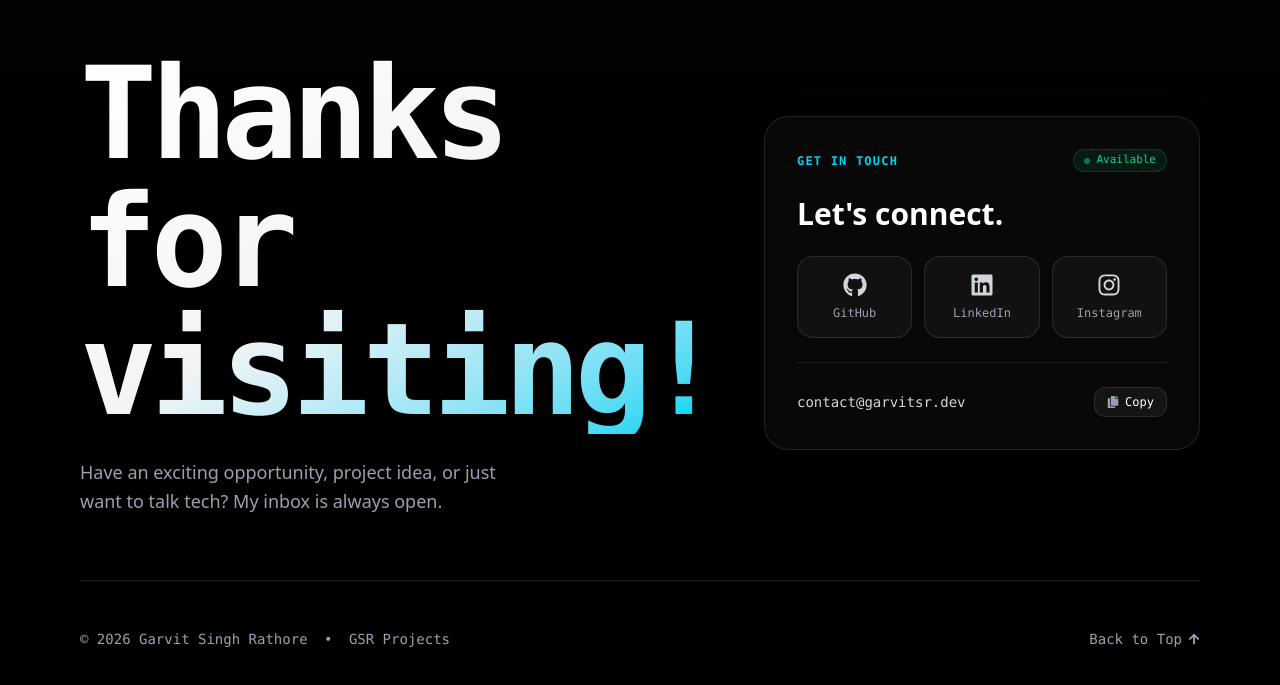
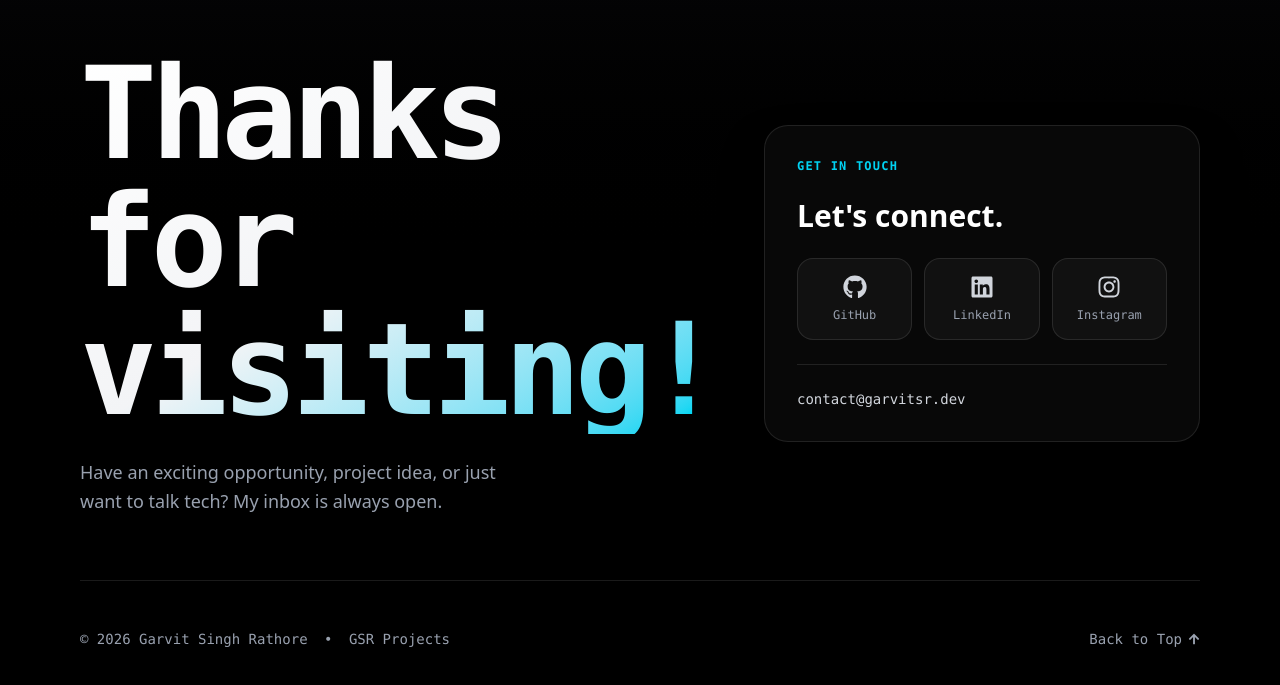
Before and after one commit to garvit000/portfolio, a React (Vite) app in the folder client/: page / in a window 1280 px wide. Shown: the part 6279-6964 px from the top of the page. Built offline with nearby package versions, Linux system fonts and the light colour scheme.

Commit message:
refactor: remove unused email copy functionality from footer component

```diff
--- a/client/src/Components/footer.tsx
+++ b/client/src/Components/footer.tsx
@@ -1,15 +1,7 @@
-import { useState } from "react";
-import { FaGithub, FaLinkedin, FaInstagram, FaCopy, FaCheck, FaArrowUp } from "react-icons/fa";
+import { FaGithub, FaLinkedin, FaInstagram, FaArrowUp } from "react-icons/fa";
 
 function Footer() {
-  const [copied, setCopied] = useState(false);
   const email = "contact@garvitsr.dev";
-
-  const handleCopy = () => {
-    navigator.clipboard.writeText(email);
-    setCopied(true);
-    setTimeout(() => setCopied(false), 2000);
-  };
 
   const scrollToTop = () => {
     window.scrollTo({ top: 0, behavior: "smooth" });
@@ -35,11 +27,7 @@ function Footer() {
               <span className="font-mono text-xs text-cyan-400 uppercase tracking-widest font-semibold">
                 Get in touch
               </span>
-              <span className="inline-flex items-center gap-1.5 text-[11px] font-mono text-emerald-400 bg-emerald-500/10 border border-emerald-500/20 px-2.5 py-0.5 rounded-full">
-                <span className="w-1.5 h-1.5 rounded-full bg-emerald-400 animate-pulse" />
-                Available
-              </span>
-            </div>
+              </div>
 
             <p className="font-bold text-2xl sm:text-3xl text-white mb-6 font-sans">
               Let's connect.
@@ -91,24 +79,7 @@ function Footer() {
             >
               {email}
             </a>
-            <button
-              onClick={handleCopy}
-              className="px-3 py-1.5 rounded-xl bg-white/5 hover:bg-white/10 border border-white/10 text-white text-xs font-mono transition-all flex items-center gap-1.5 flex-shrink-0 cursor-pointer active:scale-95"
-              title="Copy Email"
-            >
-              {copied ? (
-                <>
-                  <FaCheck className="text-emerald-400 text-xs" />
-                  <span className="text-emerald-400 font-medium">Copied</span>
-                </>
-              ) : (
-                <>
-                  <FaCopy className="text-xs text-gray-400" />
-                  <span>Copy</span>
-                </>
-              )}
-            </button>
-          </div>
+            </div>
         </div>
       </div>
 
```
